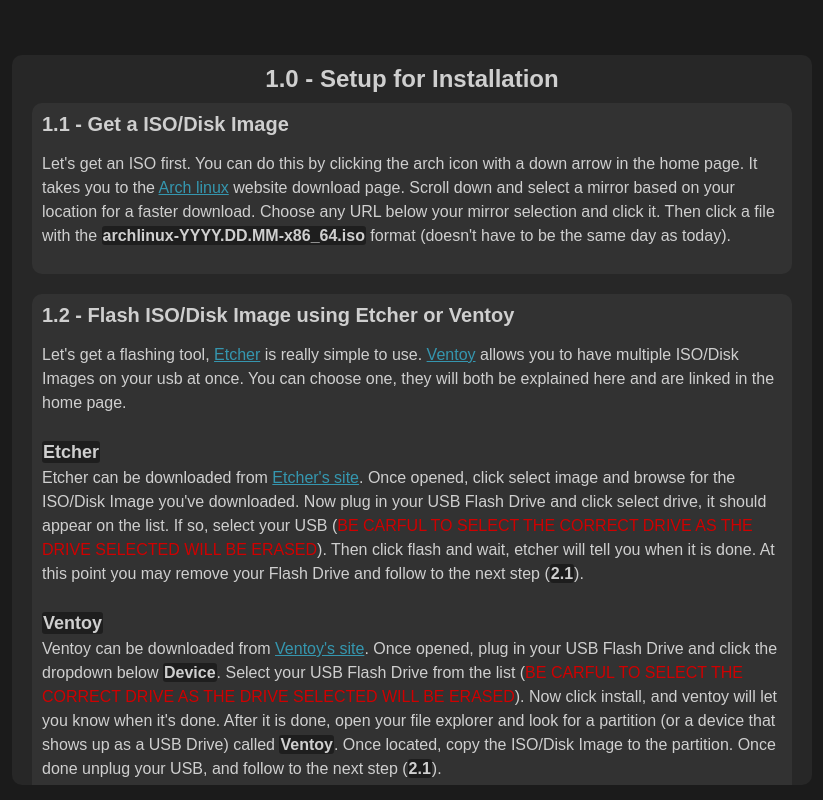
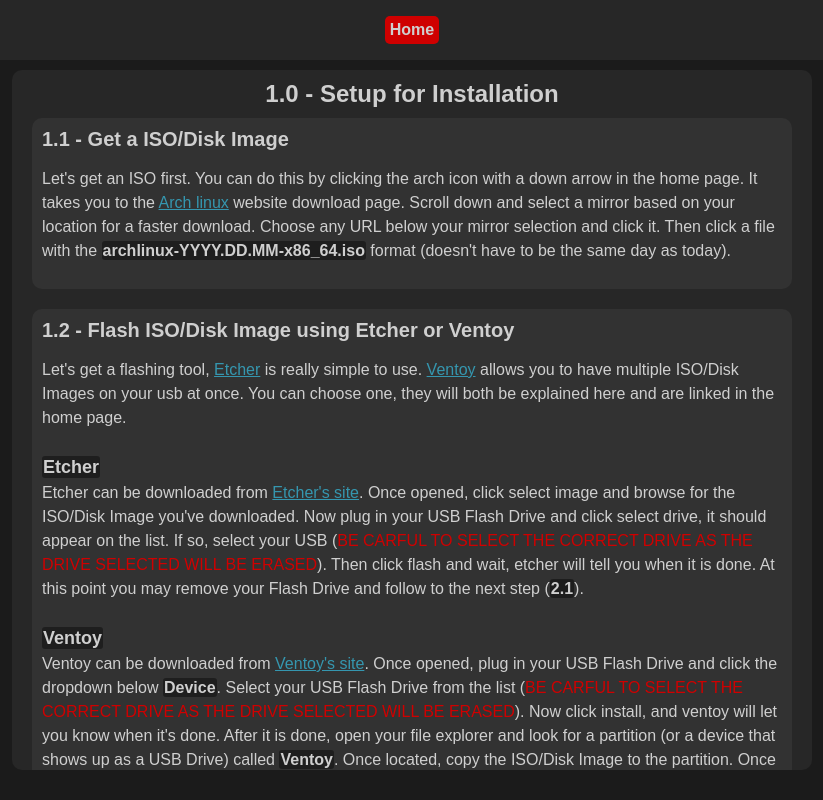
Before and after one commit to Lavadude82/ArchLinuxGuideSite, a plain HTML site: page install/index.html in a window 1280 px wide. Shown: the whole page, without its empty margins (228-1051 px from the left). Drawn offline with Linux system fonts and the light colour scheme.

Commit message:
added exit button

```diff
--- a/install/index.html
+++ b/install/index.html
@@ -10,6 +10,7 @@
 </head>
 
 <body>
+  <div id="menubar"><a href="/" type="exit">Home</a></div>
   <ul id="instruction_list">
     1.0 - Setup for Installation
     <li>
--- a/install/style.css
+++ b/install/style.css
@@ -1,22 +1,45 @@
-body, html{
-    width:100%;
-    height:100%;
-    padding:0px;
-    margin:0px;
+body,
+html {
+  width: 100%;
+  height: 100%;
+  padding: 0px;
+  margin: 0px;
   display: flex;
   align-items: center;
   justify-content: center;
-    background:rgb(33,33,33);
-    filter:brightness(90%);
+  background: rgb(33, 33, 33);
+  filter: brightness(90%);
 }
-#instruction_list{
+#menubar {
+  position: fixed;
+  top: 0px;
+  width: calc(100% - 30px);
+  max-width: 900px;
+  height: 60px;
+  background: rgb(48, 48, 48);
+  border-bottom-left-radius: 10px;
+  border-bottom-right-radius: 10px;
+  display: flex;
+  align-items: center;
+  justify-content: center;
+}
+#menubar > a[type=exit]{
+    padding:5px;
+    background-color: red;
+    border-radius: 5px;
+    color:white;
+    text-decoration: none;
+    font-family: sans-serif;
+    font-weight: 800;
+}
+#instruction_list {
   position: relative;
-    top:20px;
-    width:calc(100% - 20px);
-    height: calc(100% - 80px);
-    background:rgb(48,48,48);
-    padding:0px;
-    margin:0px;
+  top: 20px;
+  width: calc(100% - 20px);
+  height: calc(100% - 110px);
+  background: rgb(48, 48, 48);
+  padding: 0px;
+  margin: 0px;
   list-style-type: none;
   border-radius: 10px;
   display: flex;
@@ -27,66 +50,64 @@ body, html{
   font-size: 24px;
   font-family: sans-serif;
   font-weight: bolder;
-    color:white;
+  color: white;
   padding-top: 10px;
   max-width: 800px;
-
 }
-#instruction_list > li{
-    margin:10px;
+#instruction_list > li {
+  margin: 10px;
   position: relative;
-    width:92.5%;
-    background: rgb(61,61,61);
-    padding:10px;
-    color:white;
+  width: 92.5%;
+  background: rgb(61, 61, 61);
+  padding: 10px;
+  color: white;
   font-family: sans-serif;
-    border-radius:10px;
+  border-radius: 10px;
   font-size: 20px;
   font-weight: bolder;
 }
 #instruction_list > li > p {
   font-size: 16px;
   font-weight: normal;
-     line-height:1.5;
+  line-height: 1.5;
 }
-a{
-    color:rgb(66, 186, 216);
+a {
+  color: rgb(66, 186, 216);
 }
-bold{
+bold {
   font-weight: bolder;
-background: rgb(0,0,0,0.4);
+  background: rgb(0, 0, 0, 0.4);
   border-radius: 3px;
-padding:1px;
+  padding: 1px;
 }
-bold[ws="pre"]{
+bold[ws="pre"] {
   font-weight: bolder;
-background: rgb(0,0,0,0.4);
+  background: rgb(0, 0, 0, 0.4);
   border-radius: 3px;
-padding:1px;
-    white-space:pre;
+  padding: 1px;
+  white-space: pre;
 }
-bold-big{
+bold-big {
   font-weight: bolder;
-    background: rgb(0,0,0,0.4);
+  background: rgb(0, 0, 0, 0.4);
   border-radius: 3px;
-    padding:1px;
+  padding: 1px;
   font-size: 18px;
-
 }
-red{
-    color:rgb(255,0,0);
+red {
+  color: rgb(255, 0, 0);
 }
-yellow{
-    color:rgb(235, 255, 0);
+yellow {
+  color: rgb(235, 255, 0);
 }
-split{
+split {
   position: relative;
-    width:100%;
-    height:0px;
-    border:1px solid white;
+  width: 100%;
+  height: 0px;
+  border: 1px solid white;
   margin-bottom: 10px;
 }
-italic{
+italic {
   color: chartreuse;
   font-style: italic;
 }
```
Lines whose indentation alone changed are shown as unchanged.
